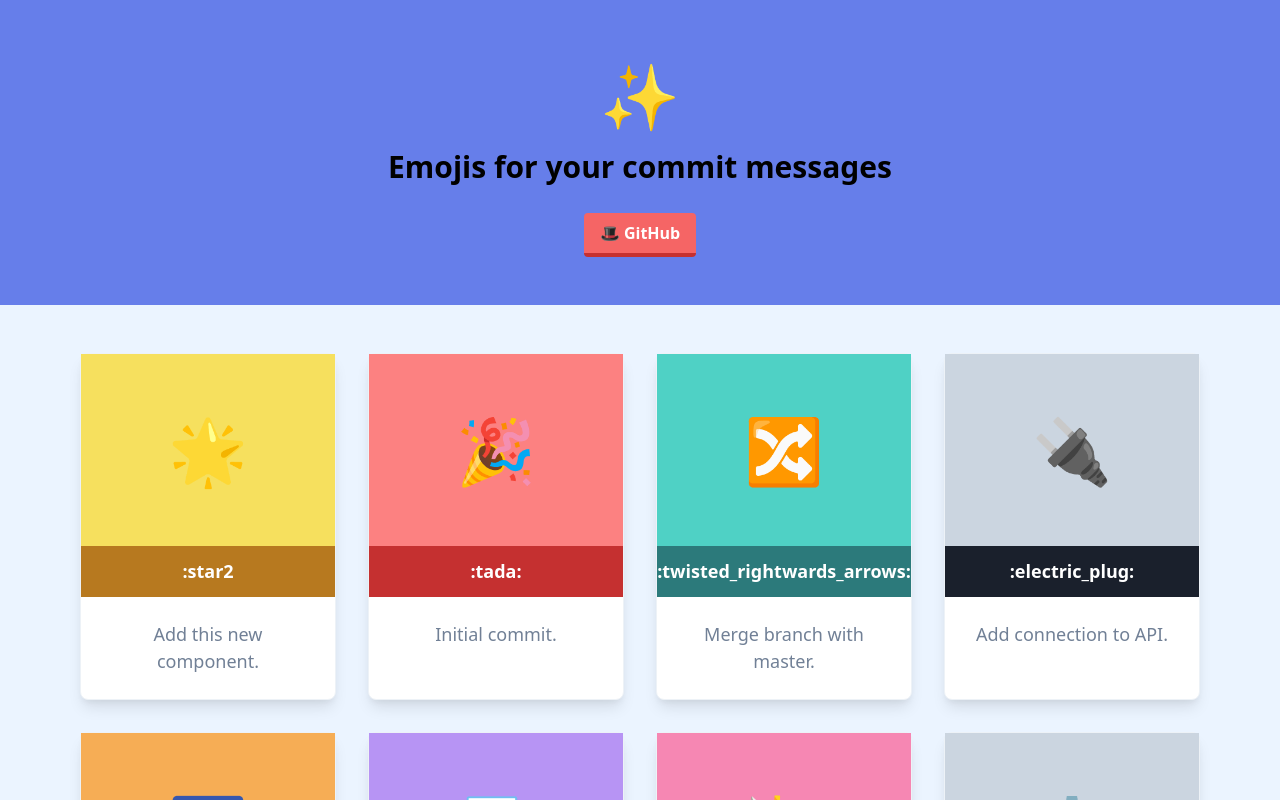
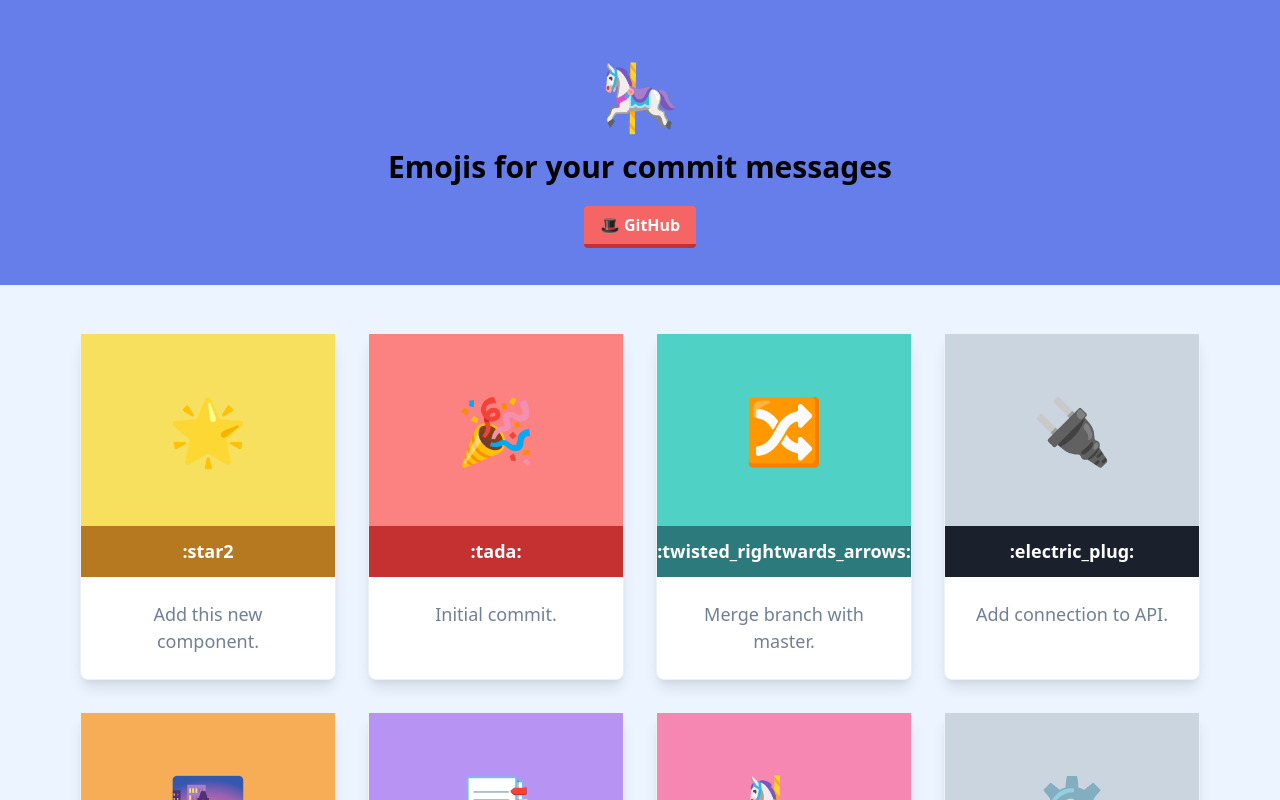
Before and after one commit to southworks/emojicommit, a React (Create React App) app: page / in a window 1280 px wide. Shown: the top 800 px of the page. Built offline with nearby package versions, Linux system fonts and the light colour scheme.

Commit message:
:bookmark_tabs: Update github links

```diff
--- a/src/components/footer/footer.tsx
+++ b/src/components/footer/footer.tsx
@@ -14,8 +14,9 @@ const Footer = (props: HeaderProps): JSX.Element => {
         You can suggest changes or new emojis in{' '}
         <a
           className={`px-2 text-${primColor}-700`}
-          href='google.com'
-          target='_blank'>
+          href='https://github.com/southworks/emojicommit'
+          target='_blank'
+          rel='noreferrer'>
           GitHub
         </a>
         by creating an issue or pull request.
--- a/src/components/header/header.tsx
+++ b/src/components/header/header.tsx
@@ -1,24 +1,7 @@
 import React, { useState, useEffect } from 'react';
+import emojis from '../../data/emojis.json';
 
-const emojis = [
-  `⚡️`,
-  `⚡️`,
-  `🔥`,
-  `🐛`,
-  `🚑`,
-  `✨`,
-  `📝`,
-  `🚀`,
-  `💄`,
-  `🎉`,
-  `✅`,
-  `🔒`,
-  `🍎`,
-  `🐧`,
-  `🏁`,
-  `🤖`,
-  `🍏`,
-];
+const emojiList = emojis.map(emoji => emoji.emoji);
 
 interface HeaderProps {
   primColor: string;
@@ -32,8 +15,8 @@ const Header = (props: HeaderProps): JSX.Element => {
   useEffect(() => {
     const interval = setInterval(() => {
       const rand = Math.floor(Math.random() * 10);
-      setEmoji(emojis[rand]);
-    }, 800);
+      setEmoji(emojiList[rand]);
+    }, 1000);
 
     return () => {
       clearInterval(interval);
@@ -46,11 +29,16 @@ const Header = (props: HeaderProps): JSX.Element => {
       <span className='text-6xl' role='img' aria-label='emoji'>
         {emoji}
       </span>
-      <h2 className='text-3xl font-bold'>Emojis for your commit messages</h2>
-      <button
-        className={`mt-6 bg-${secColor}-500 hover:bg-${secColor}-light text-white font-bold py-2 px-4 hover:border-${secColor}-500 border-b-4 border-${secColor}-700 border-${secColor}-500 rounded focus:outline-none`}>
+      <h2 className='mb-6 text-3xl font-bold'>
+        Emojis for your commit messages
+      </h2>
+      <a
+        href='https://github.com/southworks/emojicommit'
+        target='_blank'
+        rel='noreferrer'
+        className={`bg-${secColor}-500 hover:bg-${secColor}-light text-white font-bold py-2 px-4 hover:border-${secColor}-500 border-b-4 border-${secColor}-700 border-${secColor}-500 rounded focus:outline-none`}>
         {`🎩 GitHub`}
-      </button>
+      </a>
     </header>
   );
 };
```
